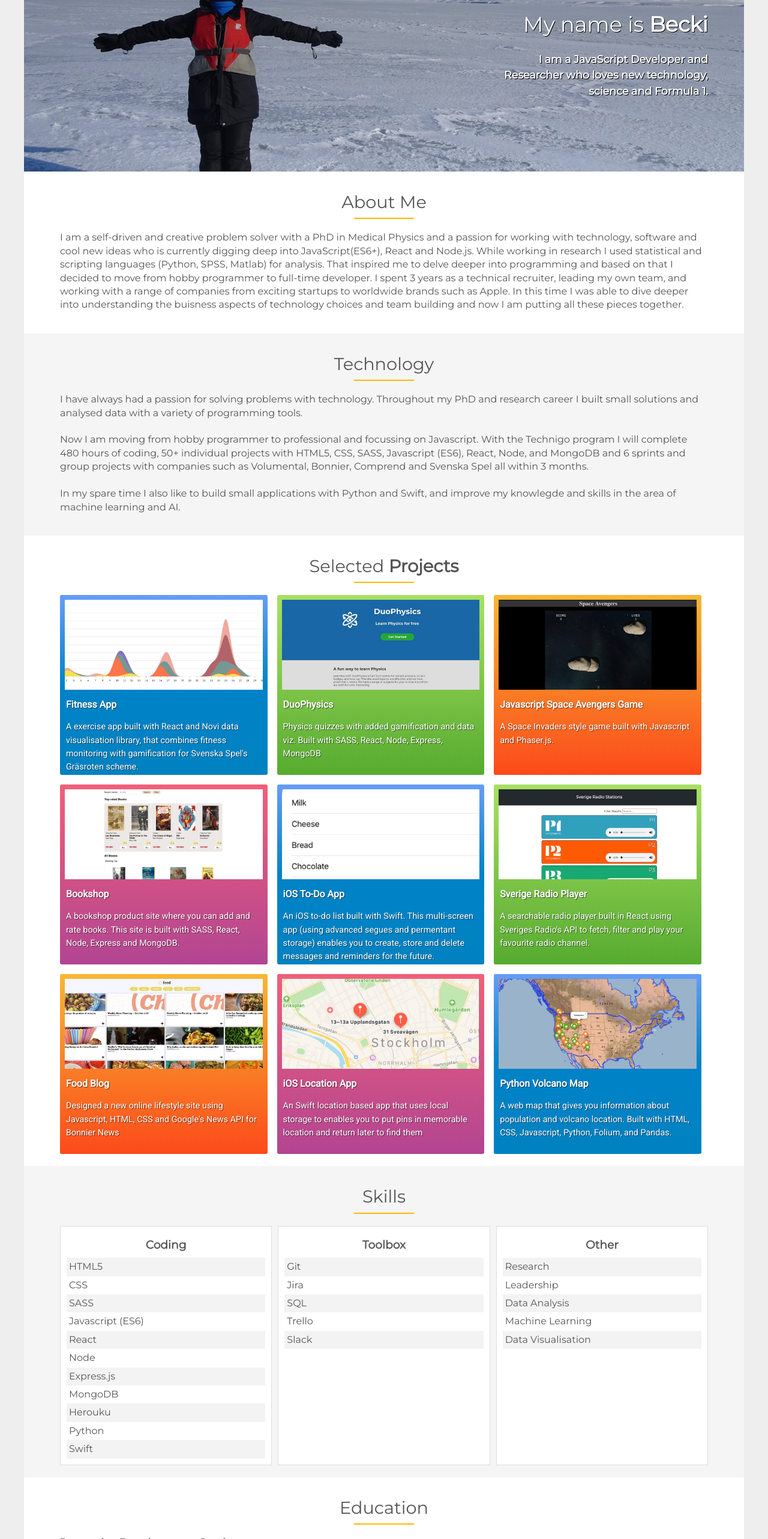
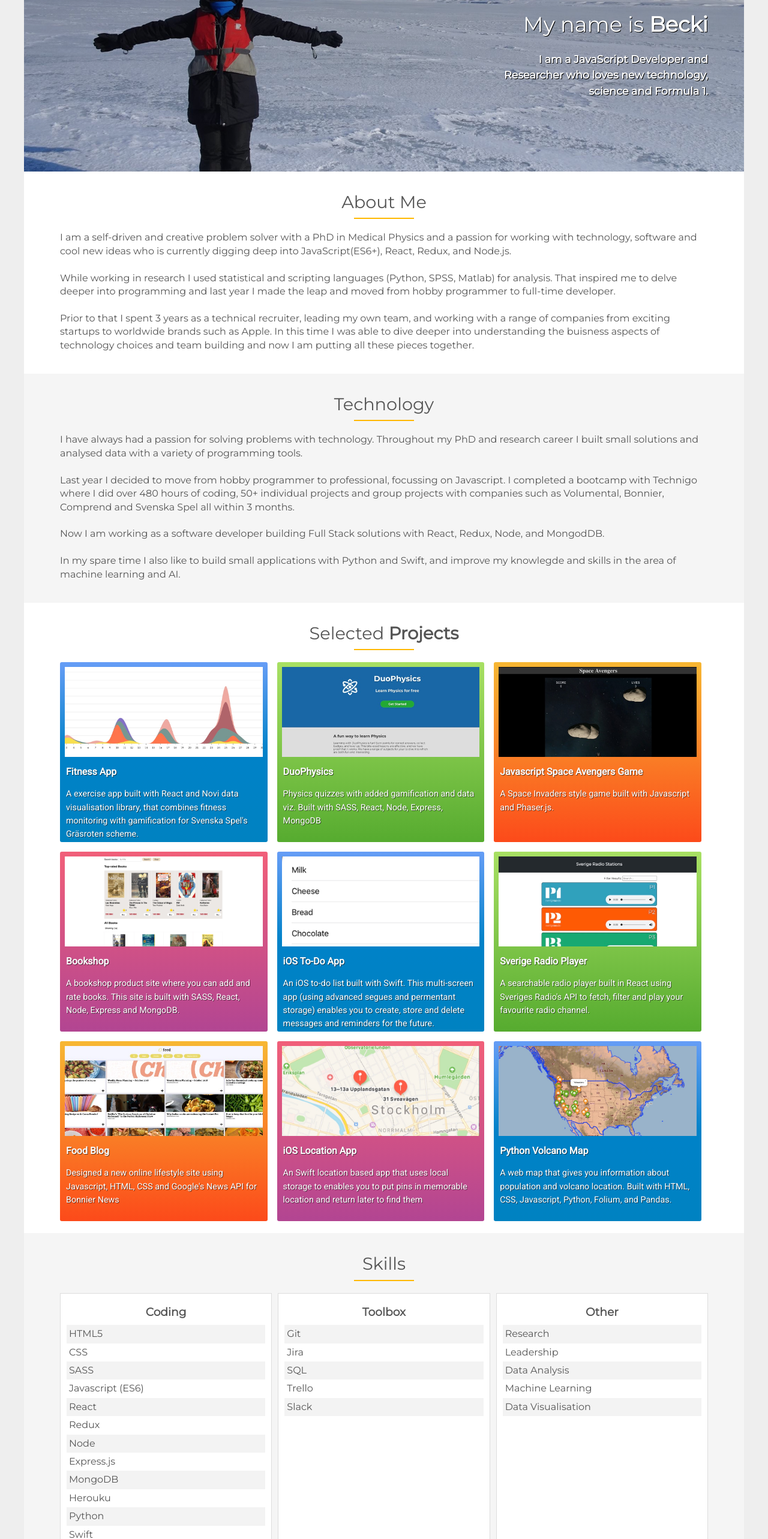
Before and after one commit to BeckiW/Portfolio, a React (Create React App) app in the folder app/: page / in a window 1280 px wide. Shown: the part 234-2800 px from the top of the page at 60% size. Built offline with nearby package versions, Linux system fonts and the light colour scheme; a web font is replaced by a local one.

Commit message:
Updates to styling.

```diff
--- a/app/src/Components/Education/index.js
+++ b/app/src/Components/Education/index.js
@@ -11,8 +11,8 @@ class Skills extends React.Component {
 
         <div className="javascript-skills">
           <h3>Javascript Development Student</h3>
-          <p> {"I'm studying at an intense 12 week program with Technigo, which is focussing on JavaScript (ES6), React, and server-side programming with Node.\
-            I am coding everyday, working on individual and group assignments which see us working and producing projects with real clients in an agile environment."} </p>
+          <p> {"I studied at an intense 12 week program with Technigo, which focussed on JavaScript (ES6), React, and server-side programming with Node.\
+            I was coding everyday, working on individual and group assignments which see us working and producing projects with real clients, such as Volumnetal, Svenska Spel and Bonnier News, in an agile environment."} </p>
         </div>
 
         <div className="phD-skills">
--- a/app/src/Components/Landing/index.js
+++ b/app/src/Components/Landing/index.js
@@ -23,7 +23,11 @@ class Landing extends React.Component {
       <section className="landing-section content-padding">
         <h2>About Me</h2>
         <hr />
-        <p>I am a self-driven and creative problem solver with a PhD in Medical Physics and a passion for working with technology, software and cool new ideas who is currently digging deep into JavaScript(ES6+), React and Node.js.  While working in research I used statistical and scripting languages (Python, SPSS, Matlab) for analysis. That inspired me to delve deeper into programming and based on that I decided to move from hobby programmer to full-time developer. I spent 3 years as a technical recruiter, leading my own team, and working with a range of companies from exciting startups to worldwide brands such as Apple. In this time I was able to dive deeper into understanding the buisness aspects of technology choices and team building and now I am putting all these pieces together. </p>
+        <p>I am a self-driven and creative problem solver with a PhD in Medical Physics and a passion for working with technology, software and cool new ideas who is currently digging deep into JavaScript(ES6+), React, Redux, and Node.js. <br/> <br/>
+
+        While working in research I used statistical and scripting languages (Python, SPSS, Matlab) for analysis. That inspired me to delve deeper into programming and last year I made the leap and moved from hobby programmer to full-time developer. <br/> <br/>
+
+        Prior to that I spent 3 years as a technical recruiter, leading my own team, and working with a range of companies from exciting startups to worldwide brands such as Apple. In this time I was able to dive deeper into understanding the buisness aspects of technology choices and team building and now I am putting all these pieces together. </p>
       </section>
 
       <section className="landing-section content-padding">
--- a/app/src/Components/Skills/index.js
+++ b/app/src/Components/Skills/index.js
@@ -16,6 +16,7 @@ class Skills extends React.Component {
             <li>SASS</li>
             <li>Javascript (ES6)</li>
             <li>React</li>
+            <li>Redux</li>
             <li>Node</li>
             <li>Express.js</li>
             <li>MongoDB</li>
--- a/app/src/Components/Tech/index.js
+++ b/app/src/Components/Tech/index.js
@@ -13,10 +13,12 @@ class Tech extends React.Component {
         I have always had a passion for solving problems with technology. Throughout my PhD and research career I built small solutions and analysed data with a variety of programming tools.
         <br/>
           <br/>
-      Now I am moving from hobby programmer to professional and focussing on Javascript. With the Technigo program I will complete 480 hours of coding, 50+ individual projects with HTML5, CSS, SASS, Javascript (ES6), React, Node, and MongoDB and 6 sprints and group projects with companies such as Volumental, Bonnier, Comprend and Svenska Spel all within 3 months. <br/>
-
-      <br/>In my spare time I also like to build small applications with Python and Swift, and improve my knowlegde and skills in the area of machine learning and AI.
-        </p>
+      Last year I decided to move from hobby programmer to professional, focussing on Javascript. I completed a bootcamp with Technigo where I did over 480 hours of coding, 50+ individual projects and group projects with companies such as Volumental, Bonnier, Comprend and Svenska Spel all within 3 months. <br/>
+        <br/>
+      Now I am working as a software developer building Full Stack solutions with React, Redux, Node, and MongodDB.
+        <br/>
+      <br/>
+      In my spare time I also like to build small applications with Python and Swift, and improve my knowlegde and skills in the area of machine learning and AI. </p>
 
       </div>
 
```
